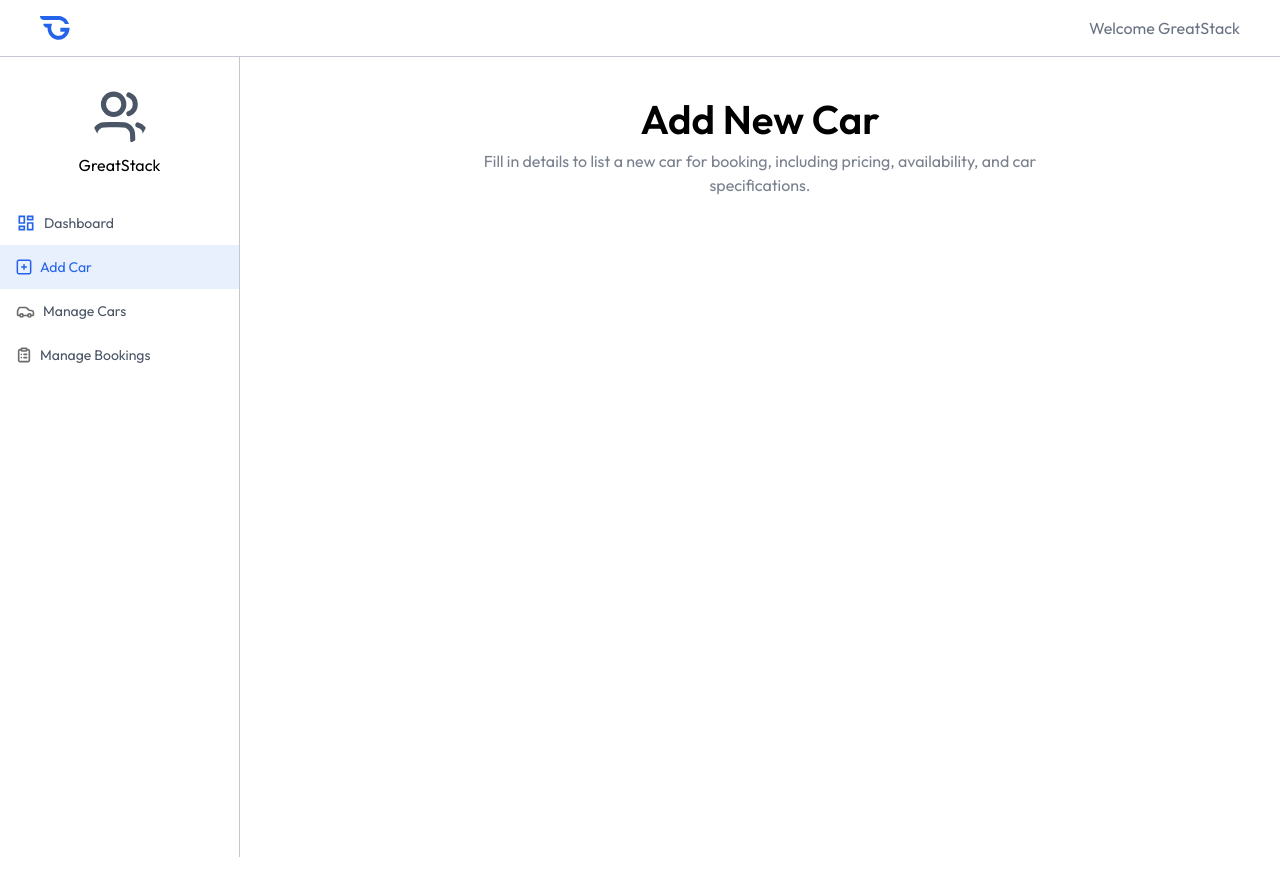
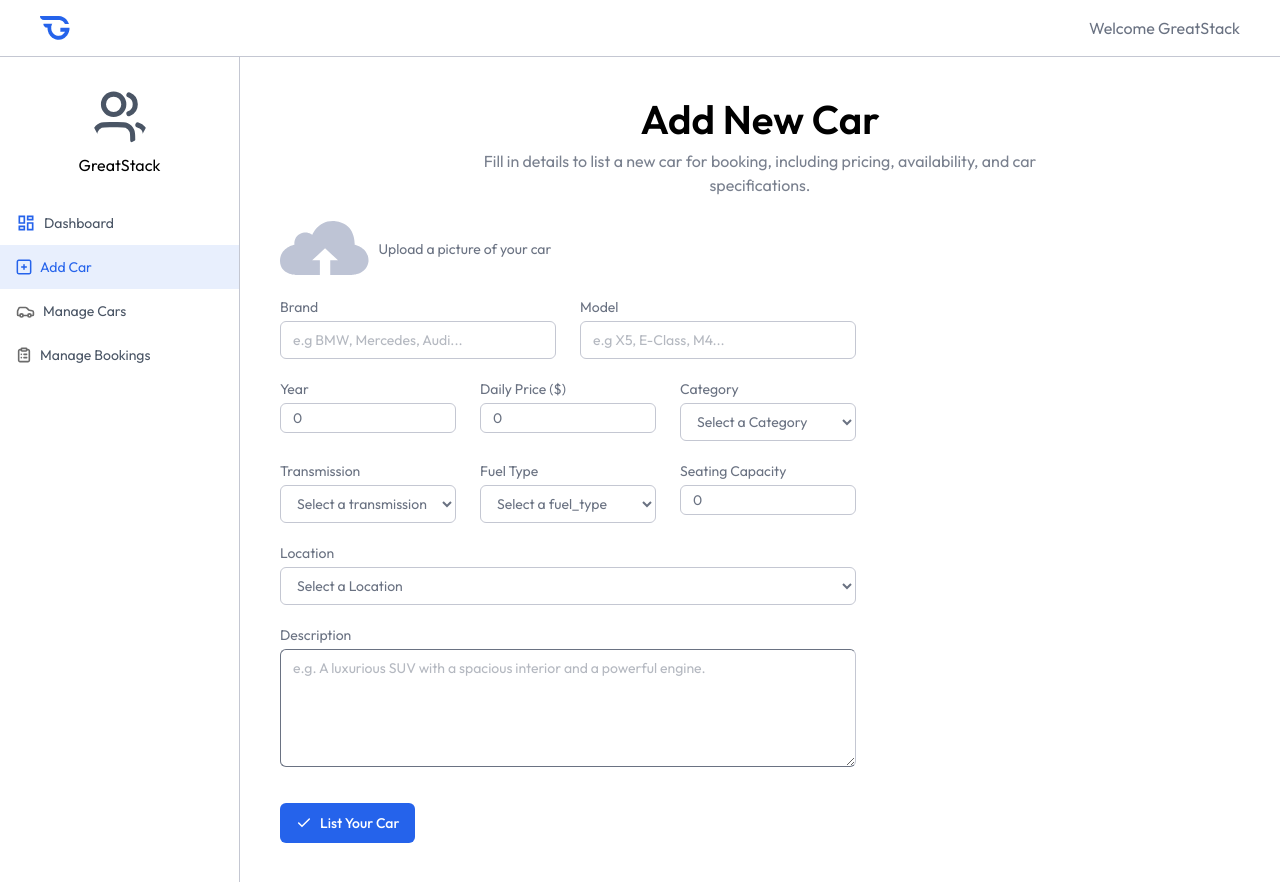
Before and after one commit to Mohamed-Gabal/Car_Rental, a React (Vite) app: page /owner/add-car in a window 1280 px wide. Before the commit the page ends 857 px from the top, so only its background shows below. Built offline with nearby package versions, Linux system fonts and the light colour scheme; the HTML template or start-up script is replaced by a standard one.

Commit message:
Finshed from page add car

```diff
--- a/src/pages/Owner/AddCar.jsx
+++ b/src/pages/Owner/AddCar.jsx
@@ -1,7 +1,11 @@
 import React, { useState } from "react";
 import Title from "../../components/Title";
+import upload from "../../assets/upload.svg";
+import Tick from "../../assets/tick.svg";
 
 const AddCar = () => {
+  const currency = import.meta.env.VITE_CURRENCY;
+
   const [image, setImage] = useState(null);
   const [car, setCar] = useState({
     brand: "",
@@ -16,6 +20,11 @@
     description: "",
   });
 
+  // ON SUBMIT HANDEL
+  const onSubmitHandler = async (e) => {
+    e.preventDefault();
+  };
+
   return (
     <div className="px-4 py-10 md:px-10 flex-1">
       {/* IMPORT TITLE COMPONENT */}
@@ -23,6 +32,180 @@
         title="Add New Car"
         subTitle="Fill in details to list a new car for booking, including pricing, availability, and car specifications."
       />
+
+      <form
+        onSubmit={onSubmitHandler}
+        className="flex flex-col gap-5 text-gray-500 text-sm mt-6 max-w-xl"
+      >
+        {/* CAR IMAGE */}
+        <div className="flex items-center gap-2 w-full">
+          <label htmlFor="car-image">
+            <img
+              src={image ? URL.createObjectURL(image) : upload}
+              alt="upload"
+              className="h-14 rounded cursor-pointer"
+            />
+            <input
+              type="file"
+              id="car-image"
+              accept="image/*"
+              hidden
+              onChange={(e) => setImage(e.target.files[0])}
+            />
+          </label>
+          <p className="text-sm text-gray-500">Upload a picture of your car</p>
+        </div>
+
+        {/* CAR BRAND & MODEL */}
+        <div className="grid grid-cols-1 md:grid-cols-2 gap-6">
+          <div className="flex flex-col w-full">
+            <label>Brand</label>
+            <input
+              type="text"
+              placeholder="e.g BMW, Mercedes, Audi..."
+              required
+              className="px-3 py-2 mt-1 border border-borderColor rounded-md outline-none"
+              value={car.brand}
+              onChange={(e) => setCar({ ...car, brand: e.target.value })}
+            />
+          </div>
+
+          <div className="flex flex-col w-full">
+            <label>Model</label>
+            <input
+              type="text"
+              placeholder="e.g X5, E-Class, M4..."
+              required
+              className="px-3 py-2 mt-1 border border-borderColor rounded-md outline-none"
+              value={car.model}
+              onChange={(e) => setCar({ ...car, model: e.target.value })}
+            />
+          </div>
+        </div>
+
+        {/* CAR YEAR PRICE CATEGORY */}
+        <div className="grid grid-cols-1 sm:grid-cols-2 md:grid-cols-3 gap-6">
+          <div className="flex flex-col w-full ">
+            <label>Year</label>
+            <input
+              type="number"
+              placeholder="2025"
+              required
+              className="px-3 py-1 mt-1 border border-borderColor rounded-md outline-none"
+              value={car.year}
+              onChange={(e) => setCar({ ...car, year: e.target.value })}
+            />
+          </div>
+
+          <div className="flex flex-col w-full ">
+            <label>Daily Price ({currency}) </label>
+            <input
+              type="number"
+              placeholder="2025"
+              required
+              className="px-3 py-1 mt-1 border border-borderColor rounded-md outline-none"
+              value={car.pricePerDay}
+              onChange={(e) => setCar({ ...car, pricePerDay: e.target.value })}
+            />
+          </div>
+
+          <div className="flex flex-col w-full ">
+            <label>Category</label>
+            <select
+              className="px-3 py-2 mt-1 border border-borderColor rounded-md outline-none"
+              onChange={(e) => setCar({ ...car, category: e.target.value })}
+              value={car.category}
+            >
+              <option value="">Select a Category</option>
+              <option value="Sedan">Sedan</option>
+              <option value="SUV">SUV</option>
+              <option value="Van">Van</option>
+            </select>
+          </div>
+        </div>
+
+        {/* Car Transmission Fuel Type Seating Capacity */}
+        <div className="grid grid-cols-1 sm:grid-cols-2 md:grid-cols-3 gap-6">
+          <div className="flex flex-col w-full ">
+            <label>Transmission</label>
+            <select
+              className="px-3 py-2 mt-1 border border-borderColor rounded-md outline-none"
+              onChange={(e) => setCar({ ...car, transmission: e.target.value })}
+              value={car.transmission}
+            >
+              <option value="">Select a transmission</option>
+              <option value="Automatic">Automatic</option>
+              <option value="Manual">Manual</option>
+              <option value="Semi-Automatic">Semi-Automatic</option>
+            </select>
+          </div>
+
+          <div className="flex flex-col w-full ">
+            <label>Fuel Type</label>
+            <select
+              className="px-3 py-2 mt-1 border border-borderColor rounded-md outline-none"
+              onChange={(e) => setCar({ ...car, fuel_type: e.target.value })}
+              value={car.fuel_type}
+            >
+              <option value="">Select a fuel_type</option>
+              <option value="Gas">Gas</option>
+              <option value="Diesel">Diesel</option>
+              <option value="Petrol">Petrol</option>
+              <option value="Electric">Electric</option>
+              <option value="Hybrid">Hybrid</option>
+            </select>
+          </div>
+
+          <div className="flex flex-col w-full ">
+            <label>Seating Capacity</label>
+            <input
+              type="number"
+              placeholder="4"
+              required
+              className="px-3 py-1 mt-1 border border-borderColor rounded-md outline-none"
+              value={car.seating_capacity}
+              onChange={(e) =>
+                setCar({ ...car, seating_capacity: e.target.value })
+              }
+            />
+          </div>
+        </div>
+
+        {/* Car Location */}
+        <div className="flex flex-col w-full ">
+          <label>Location</label>
+          <select
+            className="px-3 py-2 mt-1 border border-borderColor rounded-md outline-none"
+            onChange={(e) => setCar({ ...car, location: e.target.value })}
+            value={car.location}
+          >
+            <option value="">Select a Location</option>
+            <option value="New York">New York</option>
+            <option value="Los Angeles">Los Angeles</option>
+            <option value="Houston">Houston</option>
+            <option value="Chicago">Chicago</option>
+          </select>
+        </div>
+
+        {/* Car Description */}
+        <div className="flex flex-col w-full ">
+          <label>Description</label>
+          <textarea
+            rows={5}
+            placeholder="e.g. A luxurious SUV with a spacious interior and a powerful engine."
+            required
+            className="px-3 py-2 mt-1 border border-e-borderColor rounded-md outline-none"
+            value={car.description}
+            onChange={(e) => setCar({ ...car, description: e.target.value })}
+          ></textarea>
+        </div>
+
+        {/* BUTTON */}
+        <button className="flex items-center gap-2 px-4 py-2.5 mt-4 bg-primary text-white rounded-md  font-medium w-max cursor-pointer">
+          <img src={Tick} alt="tick" />
+          List Your Car
+        </button>
+      </form>
     </div>
   );
 };
--- a/src/pages/Owner/ManageCars.jsx
+++ b/src/pages/Owner/ManageCars.jsx
@@ -1,6 +1,7 @@
 import React from 'react'
 
 const ManageCars = () => {
+
   return (
     <div className=''></div>
   )
```
Also changed, not shown: src/assets/tick.svg (added), src/assets/upload.svg (added).
